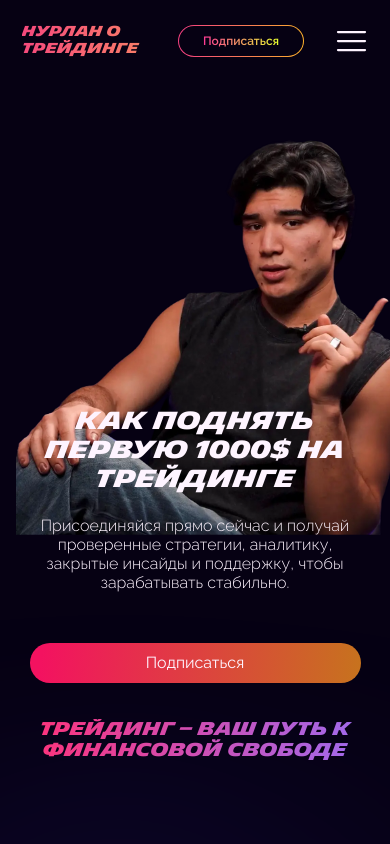
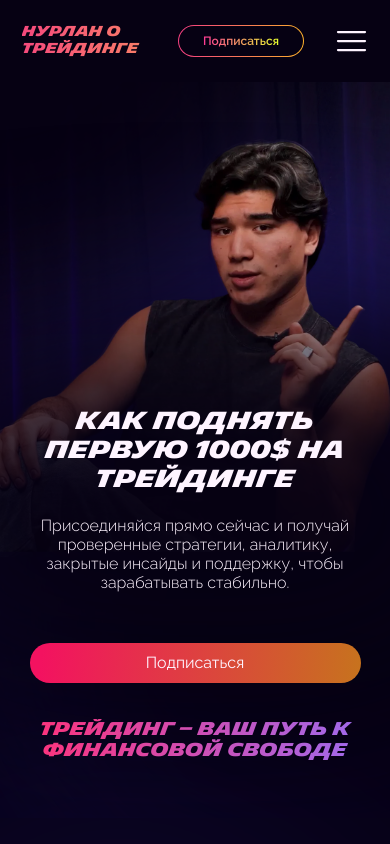
Before and after one commit to cyanidium-dev/crypto-landing, a Next.js app: page / in a window 390 px wide. Shown: the top 844 px of the page. Built offline with nearby package versions, Linux system fonts and the light colour scheme.

Commit message:
added hero backgrounds for mobile

```diff
--- a/src/components/homePage/hero/Hero.tsx
+++ b/src/components/homePage/hero/Hero.tsx
@@ -1,22 +1,15 @@
 import MainButton from "@/components/shared/buttons/MainButton";
 import React from "react";
 import { TELEGRAM_URL } from "../../../../public/telegramChatLink";
-import Image from "next/image";
+import HeroImages from "./HeroImages";
 
 export default function Hero() {
   return (
     <section
       className="relative container max-w-[1920px] scroll-mt-[82px] tabxl:scroll-mt-[124px] pt-[325px] tabxl:pt-[129px] pb-14
-    tabxl:pb-[61px] mb-6 tabxl:mb-[263px] overflow-hidden"
+    tabxl:pb-[61px] mb-6 tabxl:mb-[263px] overflow-clip"
     >
-      <Image
-        src="/images/contentImages/ctaWebinarMan.webp"
-        alt="man"
-        width={640}
-        height={640}
-        className="absolute -z-10 -top-[113px] tabxl:-top-[162px] w-[566px] tabxl:w-[873px] h-[566px] tabxl:h-[873px] -right-[48px] sm:right-[calc(50%-283px-48px)]
-              tabxl:-right-[147px] laptop:-right-[77px] desk:right-0 object-cover origin-center overflow-visible"
-      />
+      <HeroImages />
       <h1 className="max-w-[682px] mx-auto tabxl:mx-0 mb-6 tabxl:mb-10 font-michelin uppercase text-center tabxl:text-left text-24bold tabxl:text-58bold">
         Как поднять первую 1000$ на трейдинге
       </h1>
--- /dev/null
+++ b/src/components/homePage/hero/HeroImages.tsx
@@ -0,0 +1,28 @@
+import React from "react";
+import Image from "next/image";
+
+export default function HeroImages() {
+  return (
+    <>
+      <Image
+        src="/images/contentImages/heroMan.webp"
+        alt="man"
+        width={1332}
+        height={1658}
+        className="absolute -z-[80] -top-[124px] w-[481px] h-[599px] left-[calc(50%-240px+15px)] sm:right-[calc(50%-283px-48px)]
+          tabxl:-right-[147px] laptop:-right-[77px] desk:right-0 object-cover object-left overflow-visible"
+      />
+      <Image
+        src="/images/contentImages/ctaWebinarMan.webp"
+        alt="man"
+        width={1342}
+        height={1671}
+        className="absolute -z-30 -top-[119px] w-[473px] h-[589px] left-[calc(50%-237px+17px)] object-cover object-left overflow-visible"
+      />
+      <div className="absolute -z-40 top-[-436px] left-[calc(50%-369px-225px)] w-[738px] h-[681px] rounded-full bg-black blur-[98px]"></div>
+      <div className="absolute -z-50 top-[203px] left-[calc(50%-369px+132px)] w-[738px] h-[681px] rounded-full bg-black blur-[98px]"></div>
+      <div className="absolute -z-20 top-[252px] left-[calc(50%-320px)] w-[640px] h-[350px] rounded-full bg-black blur-[89px]"></div>
+      <div className="absolute -z-[70] top-[147px] left-[calc(50%-213px+77px)] w-[426px] h-[490px] rounded-full bg-purple blur-[128px]"></div>
+    </>
+  );
+}
```
